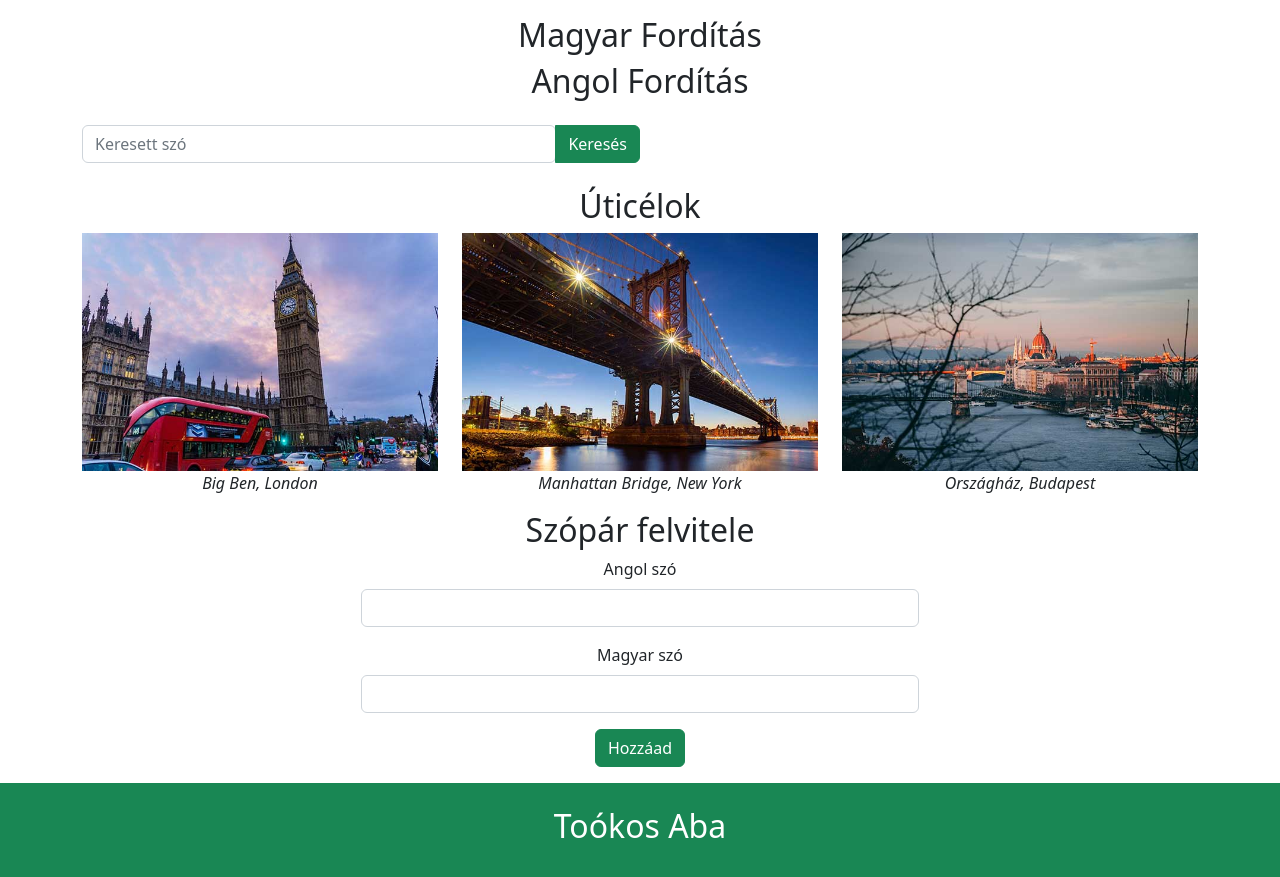
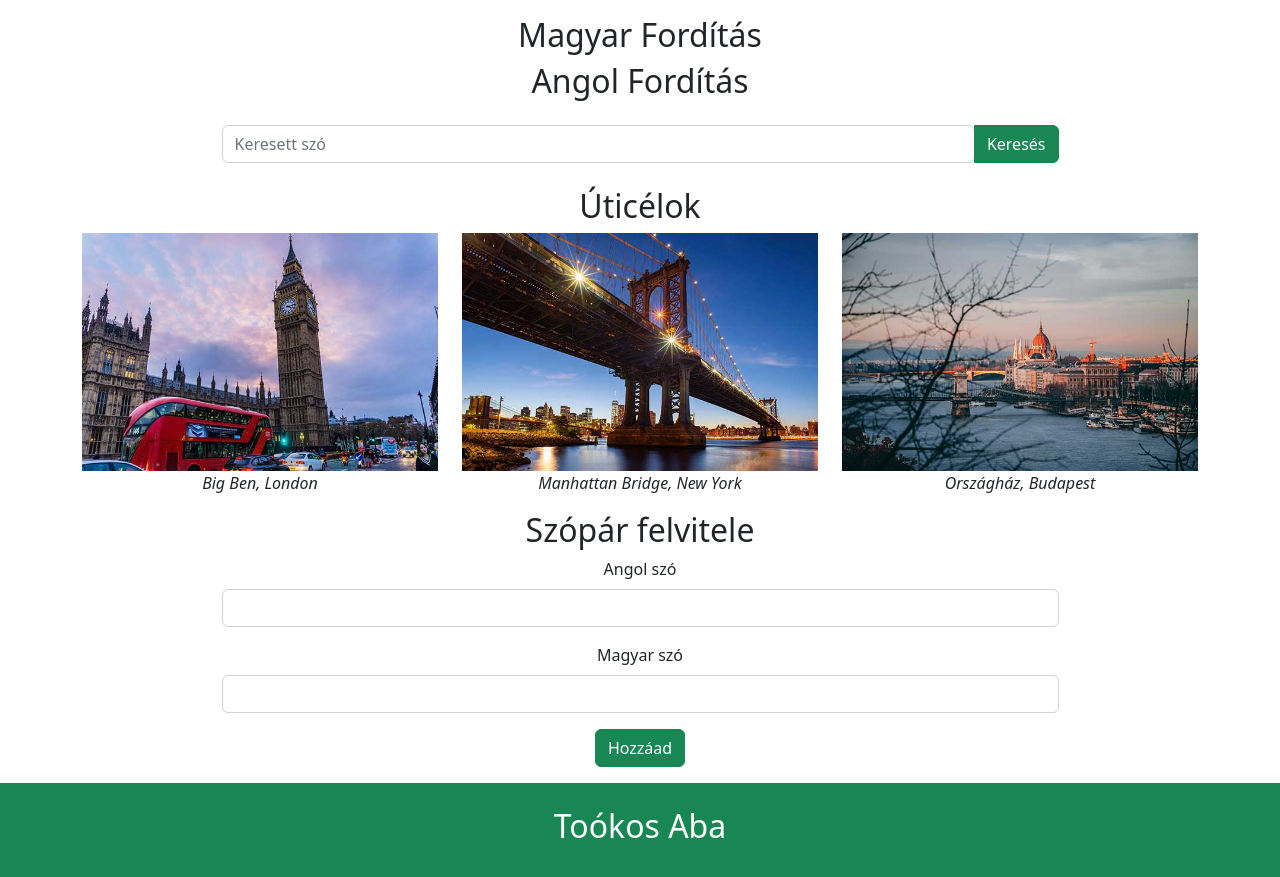
Before and after one commit to T0k0saba/hun-eng_dictionary, a PHP site: page / in a window 1280 px wide. Shown: the part 88-965 px from the top of the page. Run offline with PHP 8.4, Linux system fonts and the light colour scheme.

Commit message:
Update index.php

```diff
--- a/index.php
+++ b/index.php
@@ -21,9 +21,11 @@
                 <h2>Magyar Fordítás</h2>
                 <h2>Angol Fordítás</h2>
             </div>
-            <div class="input-group my-4 w-50">
+            <div class="col-12">
+            <div class="input-group my-4 w-75 mx-auto">
                 <input type="search" class="form-control rounded" placeholder="Keresett szó" aria-label="Search" aria-describedby="search-addon" />
                 <button type="button" class="btn btn-success">Keresés</button>
+            </div>
             </div>
             <div class="text-center">
                 <h2>Úticélok</h2>
@@ -44,7 +46,7 @@
             </div>
             <div class="text-center">
                 <h2>Szópár felvitele</h2>
-                <form class="w-50 mx-auto">
+                <form class="w-75 mx-auto">
                     <div class="mb-3">
                         <label for="angol" class="form-label">Angol szó</label>
                         <input type="text" class="form-control" id="angolSzo">
```
